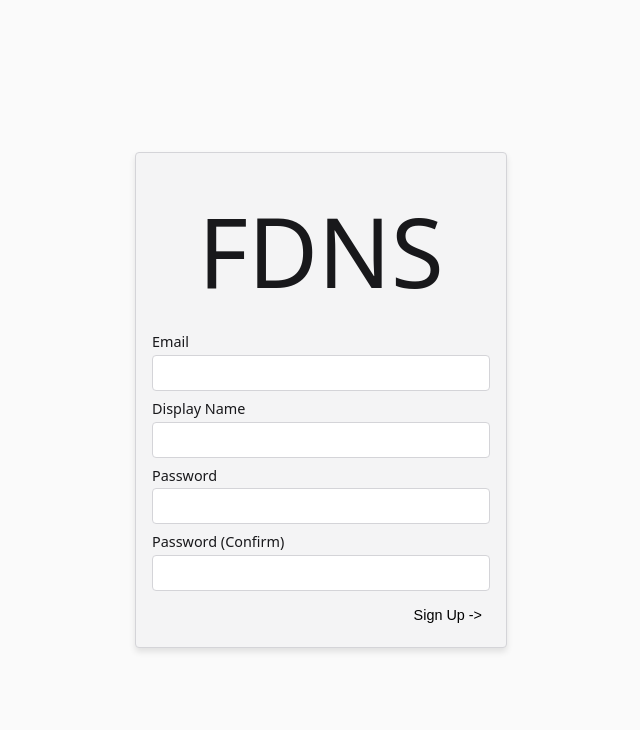
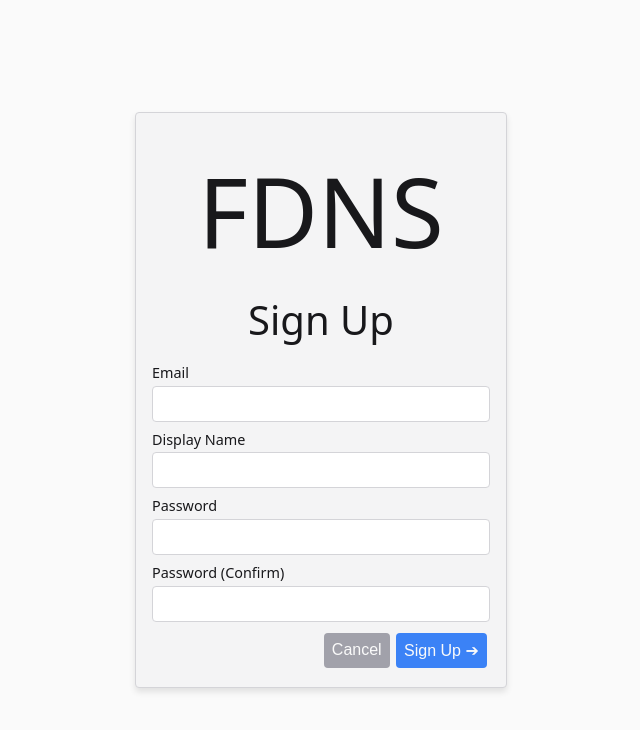
Before and after one commit to HOSTSdotTXT/hostsdottxt-web, a React (Create React App) app: page /signup in a window 1280 px wide. Shown: the top 730 px of the page, without its empty margins (319-959 px from the left). Built offline with nearby package versions, Linux system fonts and the light colour scheme.

Commit message:
style buttons

```diff
--- a/src/routes/SignUp.js
+++ b/src/routes/SignUp.js
@@ -21,9 +21,15 @@ const Title = styled("h1", {
   textAlign: "center",
   fontSize: "6em",
   margin: "1rem 0",
-  fontWeight: 400
+  fontWeight: 300,
 });
 
+const Subtitle = styled("h1", {
+  textAlign: "center",
+  fontSize: "2.5em",
+  margin: "1rem 0",
+  fontWeight: 300
+});
 
 const StyledLabel = styled("label", {
   display: "block",
@@ -43,6 +49,7 @@ export function SignUp() {
     <Flex>
       <LoginCard>
         <Title>FDNS</Title>
+        <Subtitle>Sign Up</Subtitle>
         <StyledLabel for="email">Email</StyledLabel>
         <Input id="email" type="email"></Input>
         <StyledLabel for="displayName">Display Name</StyledLabel>
@@ -52,7 +59,8 @@ export function SignUp() {
         <StyledLabel for="passwordConfirm">Password (Confirm)</StyledLabel>
         <Input id="passwordConfirm" type="password"></Input>
         <AlignRight>
-        <Button style={{borderRadius: "0", backgroundColor: "inherit", padding: "0.5rem", border: "inherit", cursor: "pointer", fontSize: "0.9rem", fontWeight: 500}}>Sign Up -&gt;</Button>
+        <Button secondary>Cancel</Button>
+        <Button primary>Sign Up {'\u2794'}</Button>
         </AlignRight>
       </LoginCard>
     </Flex>
--- a/src/uikit/Button.js
+++ b/src/uikit/Button.js
@@ -1,7 +1,33 @@
 import { styled } from "@stitches/react";
 
 export const Button = styled("button", {
-  display: "block"
+  display: "block",
+  padding: "0.5rem",
+  fontSize: "1rem",
+  margin: "0.2rem",
+  border: "none",
+  borderRadius: "4px",
+  color: "#fafafa",
+  transition: "background-color 0.2s ease-in-out",
+
+  variants: {
+    primary: {
+      true: {
+        backgroundColor: "#3b82f6",
+        '&:hover': {
+          backgroundColor: "#93c5fd",
+        }
+      }
+    },
+    secondary: {
+      true: {
+        backgroundColor: "#a1a1aa",
+        '&:hover': {
+          backgroundColor: "#d4d4d8",
+        }
+      }
+    }
+  }
 })
 
 export default Button
```
Also changed, not shown: 1 other file (tests, documents, lock files or other folders).
